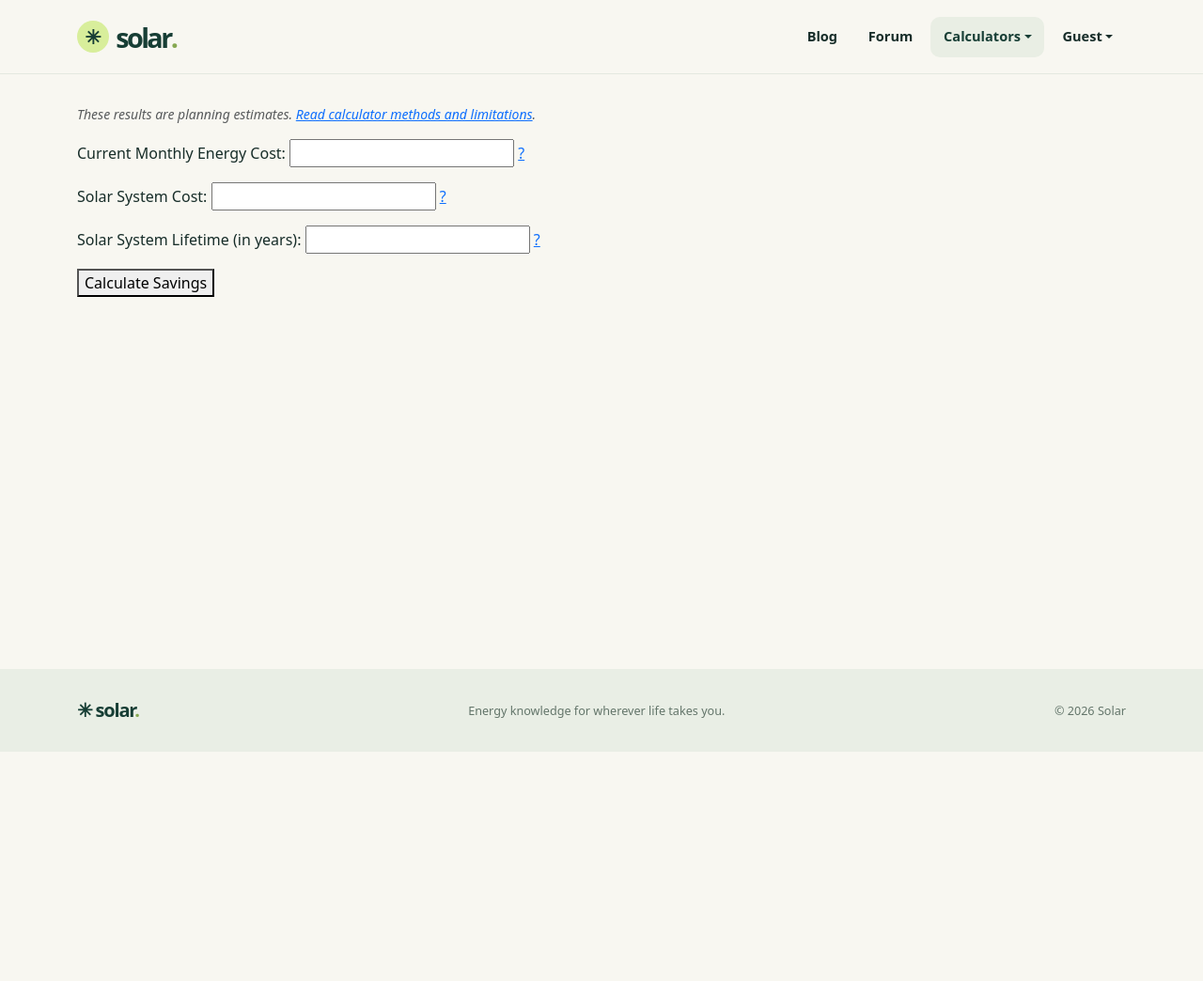
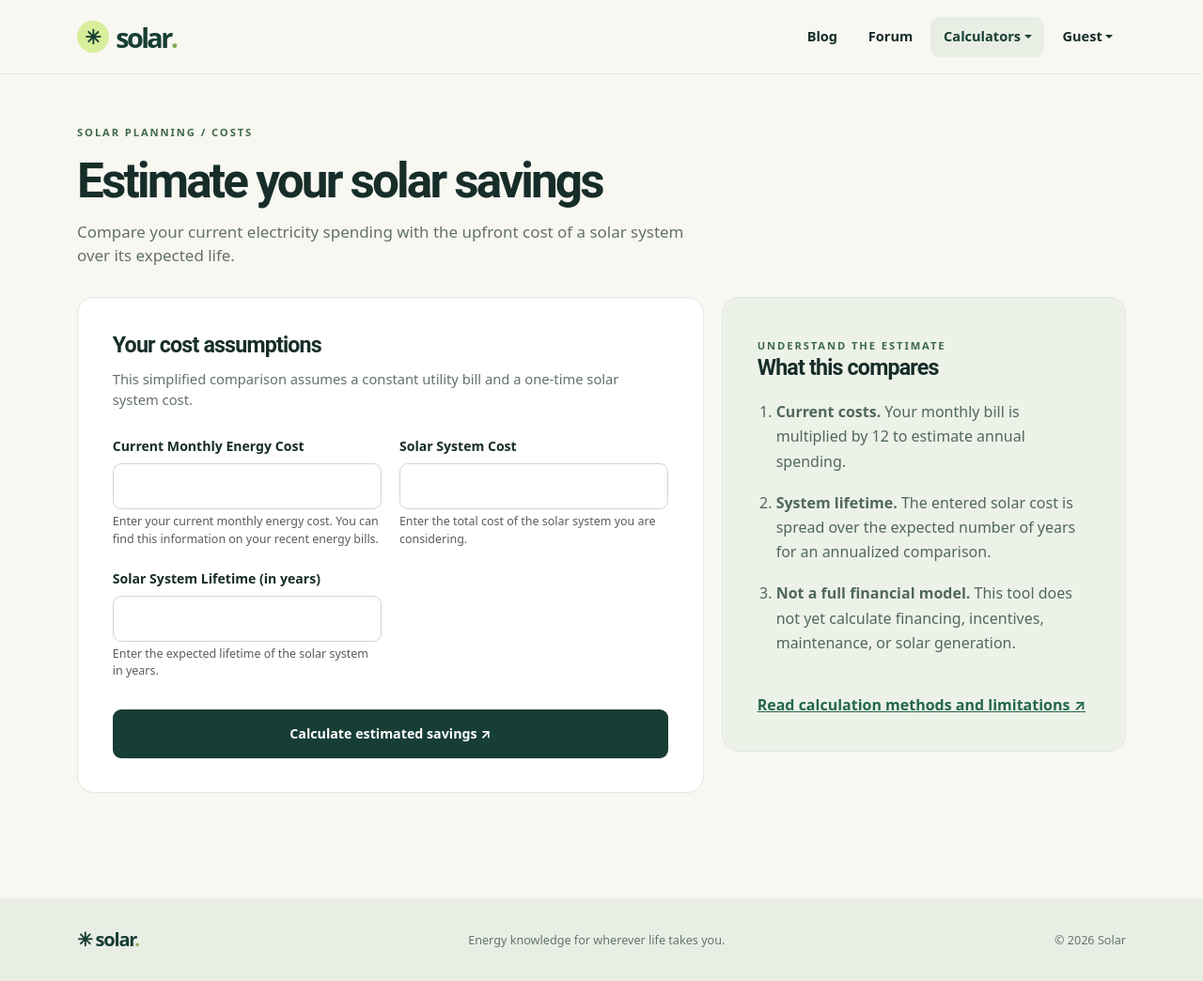
Before and after one commit to drakeg/solarpower_project, a Django app: page /calculators/solar-savings/ in a window 1280 px wide. Shown: the whole page at 94% size. Before the commit the page ends 800 px from the top, so only its background shows below. Run offline with Django 4.2, Linux system fonts and the light colour scheme; some libraries are stand-ins or nearby versions.

Commit message:
Modernize solar savings calculator layout and results (#181)
Co-authored-by: Greg Drake <drakeg@Gregs-MacBook-Pro.local>

```diff
--- a/calculators/templates/calculators/solar_savings_calculator.html
+++ b/calculators/templates/calculators/solar_savings_calculator.html
@@ -1,53 +1,34 @@
 {% extends 'base.html' %}
 
 {% block content %}
-<p class="small text-muted">These results are planning estimates. <a href="https://github.com/drakeg/solarpower_project/blob/main/docs/CALCULATOR_GUIDE.md" target="_blank" rel="noopener noreferrer">Read calculator methods and limitations</a>.</p>
-
-<!-- calculators/solar_savings_calculator.html -->
-<form method="post">
-    {% csrf_token %}
-
-    <div class="mb-3">
-        {{ form.current_energy_cost.label_tag }}
-        {{ form.current_energy_cost }}
-        <a href="#" data-bs-toggle="popover" data-bs-placement="right" data-bs-content="{{ form.current_energy_cost.help_text }}">?</a>
-    </div>
-
-    <div class="mb-3">
-        {{ form.solar_system_cost.label_tag }}
-        {{ form.solar_system_cost }}
-        <a href="#" data-bs-toggle="popover" data-bs-placement="right" data-bs-content="{{ form.solar_system_cost.help_text }}">?</a>
-    </div>
-
-    <div class="mb-3">
-        {{ form.solar_system_lifetime.label_tag }}
-        {{ form.solar_system_lifetime }}
-        <a href="#" data-bs-toggle="popover" data-bs-placement="right" data-bs-content="{{ form.solar_system_lifetime.help_text }}">?</a>
-    </div>
-
-    <button type="submit">Calculate Savings</button>
-</form>
-
+<div class="calculator-page">
+<header class="calculator-heading"><span class="section-kicker">SOLAR PLANNING / COSTS</span><h1>Estimate your solar savings</h1><p>Compare your current electricity spending with the upfront cost of a solar system over its expected life.</p></header>
+<div class="calculator-layout">
+<section class="calculator-card" aria-labelledby="savings-input-title"><h2 id="savings-input-title">Your cost assumptions</h2><p class="calculator-intro">This simplified comparison assumes a constant utility bill and a one-time solar system cost.</p>
+<form method="post" novalidate>{% csrf_token %}
+{% if form.non_field_errors %}<div class="alert alert-danger" role="alert">{{ form.non_field_errors }}</div>{% endif %}
+<div class="calculator-fields">
+{% for field in form %}<div class="calculator-field"><label for="{{ field.id_for_label }}" class="form-label">{{ field.label }}</label>{{ field }}
+{% if field.help_text %}<div class="form-text" id="{{ field.auto_id }}_helptext">{{ field.help_text }}</div>{% endif %}
+{% if field.errors %}<div class="text-danger small" role="alert">{{ field.errors }}</div>{% endif %}</div>{% endfor %}
+</div><button type="submit" class="btn btn-solar-primary calculator-submit">Calculate estimated savings <span aria-hidden="true">↗</span></button></form></section>
+<aside class="calculator-aside" aria-label="Solar savings guidance"><span class="section-kicker">UNDERSTAND THE ESTIMATE</span><h2>What this compares</h2>
+<ol><li><strong>Current costs.</strong> Your monthly bill is multiplied by 12 to estimate annual spending.</li><li><strong>System lifetime.</strong> The entered solar cost is spread over the expected number of years for an annualized comparison.</li><li><strong>Not a full financial model.</strong> This tool does not yet calculate financing, incentives, maintenance, or solar generation.</li></ol>
+<a class="calculator-guide-link" href="https://github.com/drakeg/solarpower_project/blob/main/docs/CALCULATOR_GUIDE.md" target="_blank" rel="noopener noreferrer">Read calculation methods and limitations ↗</a></aside></div>
 {% if savings_breakdown %}
-
-
-<h2>Results</h2>
+<section class="calculator-results" aria-labelledby="savings-results-title"><span class="section-kicker">YOUR ESTIMATE</span><h2 id="savings-results-title">Results</h2>
 <p>This simplified comparison assumes your current monthly utility cost stays constant and that the entered solar-system cost represents the full lifetime system cost.</p>
-<ul>
-    <li>Current annual utility cost: ${{ savings_breakdown.annual_utility_cost|floatformat:2 }}</li>
-    <li>Solar system cost per year of expected life: ${{ savings_breakdown.annualized_system_cost|floatformat:2 }}</li>
-    <li>Estimated annual net savings: ${{ savings_breakdown.annual_net_savings|floatformat:2 }}</li>
-    <li>Utility cost over the system lifetime: ${{ savings_breakdown.lifetime_utility_cost|floatformat:2 }}</li>
-    <li><strong>Estimated lifetime net savings: ${{ savings_breakdown.lifetime_net_savings|floatformat:2 }}</strong></li>
-</ul>
-<p>This calculation is based on the following assumptions:</p>
-<ul>
-    <li>Your current monthly energy cost is ${{ form.cleaned_data.current_energy_cost }}.</li>
-    <li>The total cost of the solar system is ${{ form.cleaned_data.solar_system_cost }}.</li>
-    <li>The expected lifetime of the solar system is {{ form.cleaned_data.solar_system_lifetime }} years.</li>
-</ul>
+<div class="calculator-metrics">
+<div class="calculator-metric"><span>Current annual utility cost</span><strong>${{ savings_breakdown.annual_utility_cost|floatformat:2 }}</strong></div>
+<div class="calculator-metric"><span>Annualized solar system cost</span><strong>${{ savings_breakdown.annualized_system_cost|floatformat:2 }}</strong></div>
+<div class="calculator-metric"><span>Estimated annual net savings</span><strong>${{ savings_breakdown.annual_net_savings|floatformat:2 }}</strong></div>
+<div class="calculator-metric"><span>Utility cost over system lifetime</span><strong>${{ savings_breakdown.lifetime_utility_cost|floatformat:2 }}</strong></div>
+<div class="calculator-metric"><span>Estimated lifetime net savings</span><strong>${{ savings_breakdown.lifetime_net_savings|floatformat:2 }}</strong></div>
+</div>
+<h3>Calculation assumptions</h3>
+<ul><li>Your current monthly energy cost is ${{ form.cleaned_data.current_energy_cost }}.</li><li>The total cost of the solar system is ${{ form.cleaned_data.solar_system_cost }}.</li><li>The expected lifetime of the solar system is {{ form.cleaned_data.solar_system_lifetime }} years.</li></ul>
 <p>The estimate does not yet model utility-rate inflation, solar production, degradation, financing, incentives, maintenance, battery replacement, or the time value of money.</p>
-
+</section>
 {% endif %}
-
+</div>
 {% endblock %}
```
